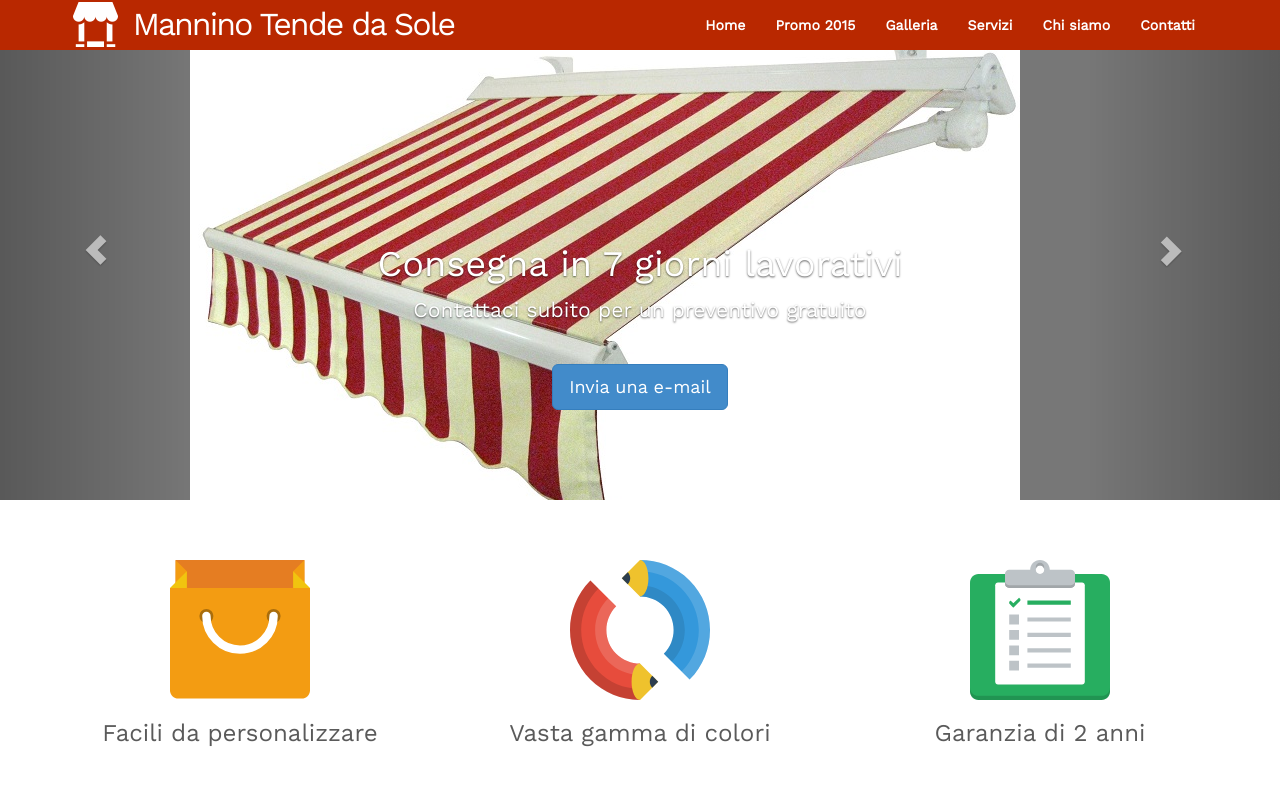
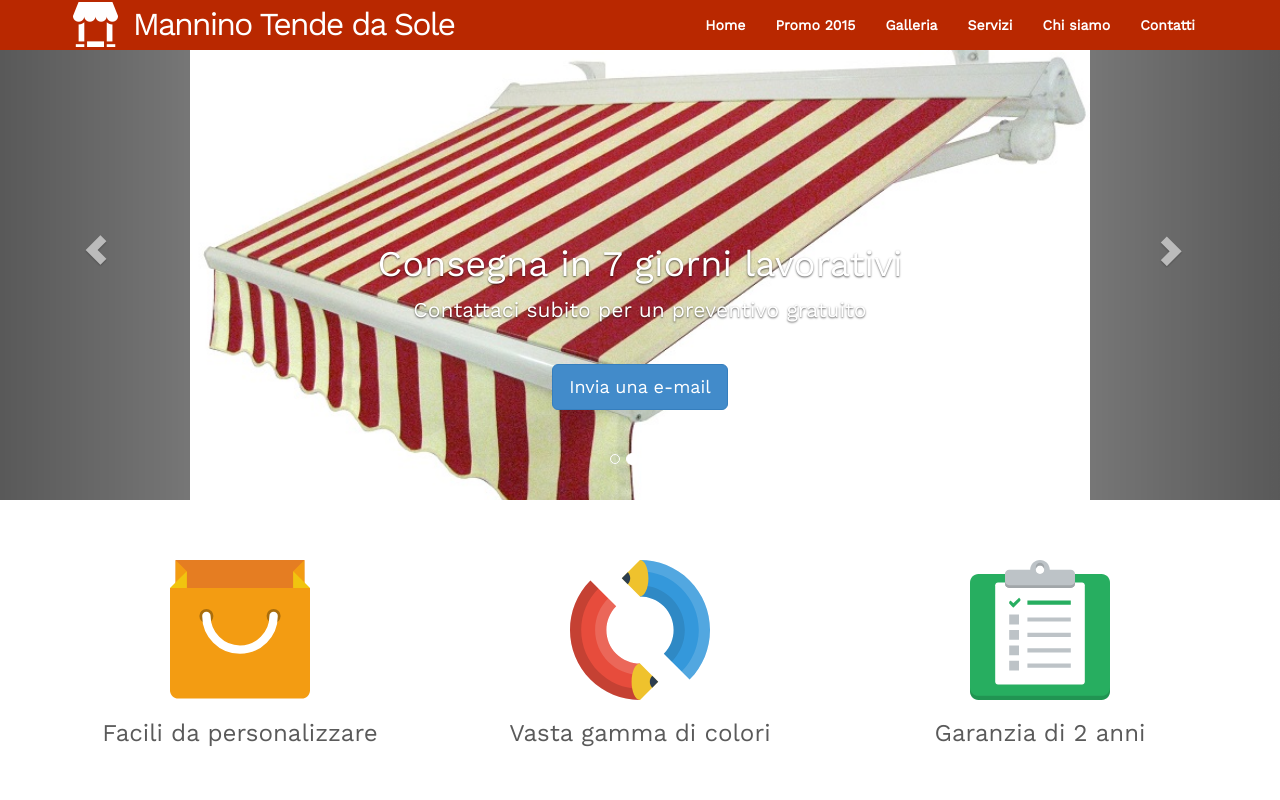
Before and after one commit to MicheleMannino/manninotende, a plain HTML site: page index.html in a window 1280 px wide. Shown: the top 800 px of the page. Drawn offline with nearby package versions, Linux system fonts and the light colour scheme.

Commit message:
Fixed carousel img width

```diff
--- a/css/main.css
+++ b/css/main.css
@@ -193,6 +193,10 @@ body {
         height: 500px;
     }
 
+    .carousel-item img {
+        width: 100%;
+    }
+
     .featurette-heading {
         font-size: 40px;
     }
```
